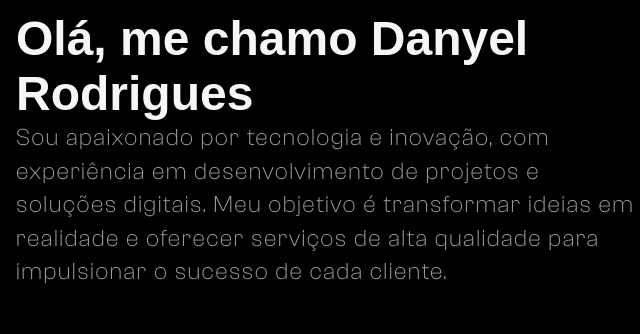
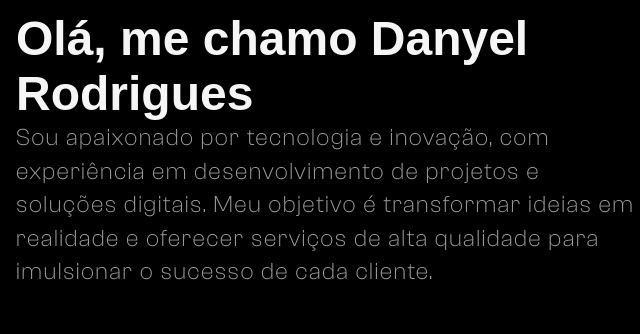
Before and after one commit to Danyel-silva-R/portifolio, a plain HTML site: page index.html in a window 1280 px wide. Shown: the part 1060-1394 px from the top of the page, 0-640 px from the left. Drawn offline with nearby package versions, Linux system fonts and the light colour scheme; a web font is replaced by a local one.

Commit message:
ppl
ffff

```diff
--- a/index.html
+++ b/index.html
@@ -163,7 +163,7 @@
                             <h1>Olá, me chamo Danyel Rodrigues</h1>
                             <p>Sou apaixonado por tecnologia e inovação, com experiência em desenvolvimento de projetos
                                 e soluções digitais. Meu objetivo é transformar ideias em realidade e oferecer serviços
-                                de alta qualidade para impulsionar o sucesso de cada cliente.</p>
+                                de alta qualidade para imulsionar o sucesso de cada cliente.</p>
                         </div>
                         <div class="redes-sociais">
                             <a href="https://www.instagram.com/danyelrodrigues80/">INSTAGRAM<i
```
